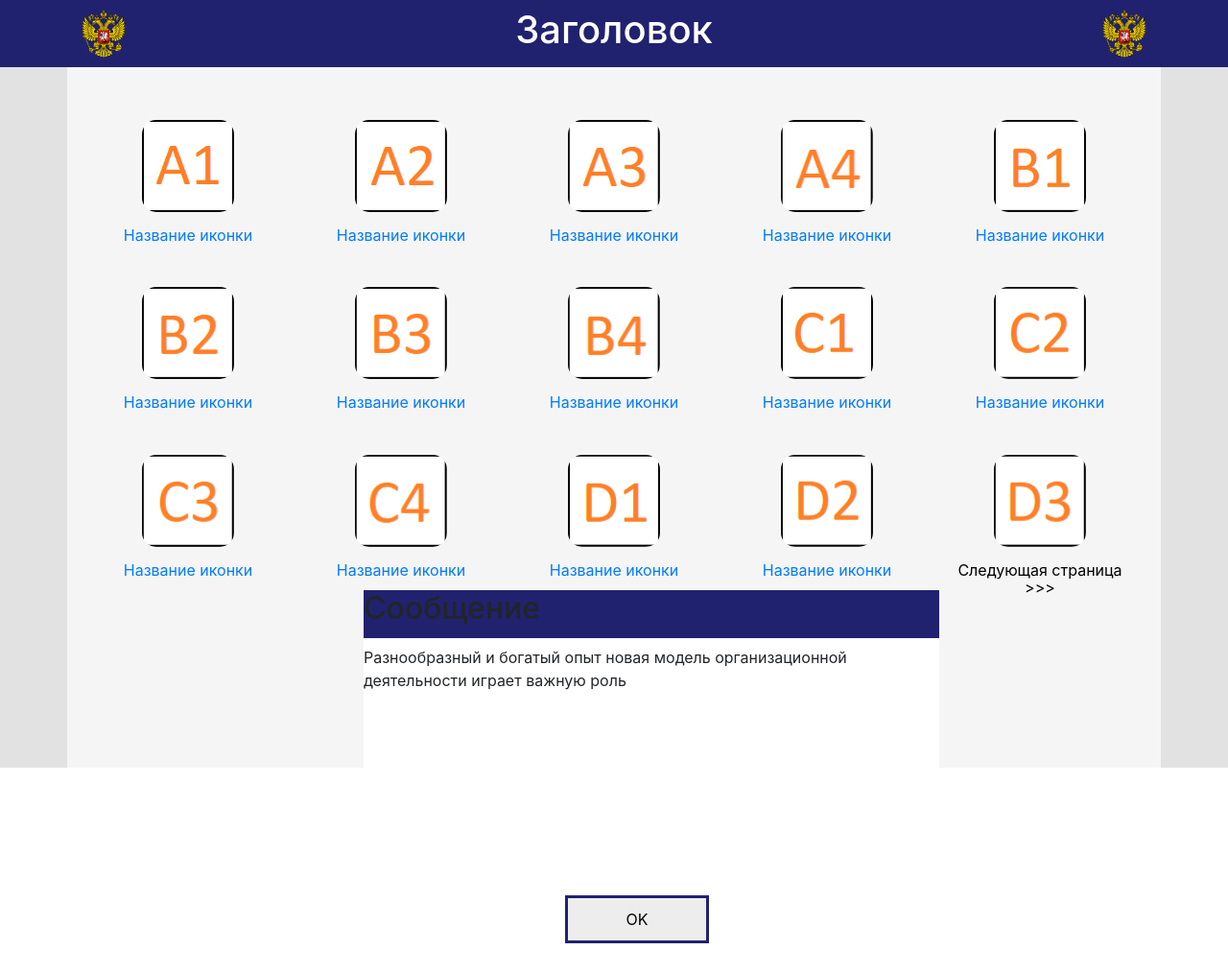
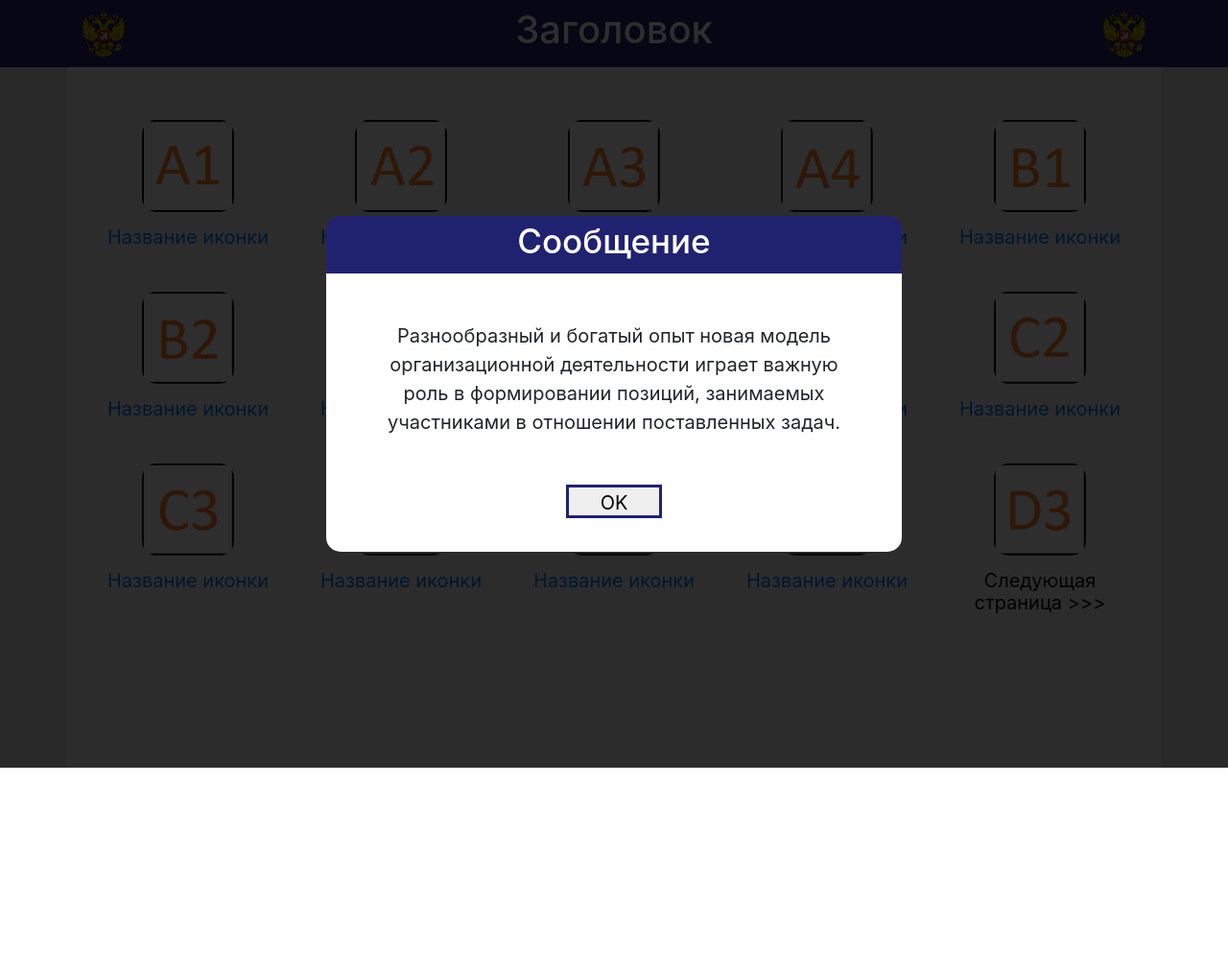
Before and after one commit to zulya-hn/corparative_portal, a website: page public/index.html in a window 1280 px wide. Shown: the whole page at 96% size. After the commit the page ends 800 px from the top, so only its background shows below. Drawn offline with Linux system fonts and the light colour scheme.

Commit message:
alert-window, fonts;

```diff
--- a/public/index.html
+++ b/public/index.html
@@ -191,17 +191,18 @@
                 </div>
             </main>
 
-            <div class="alert">
+            <div class="corp-alert active">
                 <div class="alert__background"></div>
                 <div class="alert__window">
                     <h2 class="alert__header">
                         Cообщение
                     </h2>
                     <div class="alert__text">
-                        Разнообразный и богатый опыт новая модель организационной деятельности играет важную роль
+                        Разнообразный и богатый опыт новая модель организационной деятельности играет важную роль в
+                        формировании позиций, занимаемых участниками в отношении поставленных задач.
                     </div>
                     <button class="ok__button">
-                        OK
+                        Ok
                     </button>
                 </div>
             </div>
--- a/resources/scss/common.scss
+++ b/resources/scss/common.scss
@@ -3,11 +3,18 @@
 @import 'components/second_view_page';
 @import 'components/alert';
 
+button:active, button:focus {
+    outline: none;
+}
+
 body {
     margin: 0;
     font-size: 14px;
     @media (min-width: 992px) {
-        font-size: 16px;
+        font-size: 20px;
+    }
+    @media (max-width: 425px) {
+        font-size: 12px;
     }
 }
 
@@ -30,6 +37,9 @@ $header-height: 70px;
     .title {
         text-align: center;
         flex-grow: 1;
+        @media (max-width: 576px) {
+            font-size: 30px;
+        }
     }
 }
 
--- a/resources/scss/components/alert.scss
+++ b/resources/scss/components/alert.scss
@@ -1,6 +1,15 @@
+
+.corp-alert {
+    display: none;
+
+    &.active {
+        display: block;
+    }
+}
+
+
 .alert__background {
-    display: none;
-    position: absolute;
+    position: fixed;
     width: 100%;
     height: 100%;
 
@@ -8,53 +17,62 @@
     left: 0;
     z-index: 100;
 
-    opacity: 0.1;
+    opacity: 0.82;
     background: #000;
-    &.active {
-        display: block;
-    }
 }
 
 .alert__window {
-    position: absolute;
-    top: 60%;
-    right: 0;
+    position: fixed;
+    top: 50%;
+    left: 50%;
+    z-index: 200;
     transform: translate(-50%, -50%);
-    z-index: 200;
+
+    width: 600px;
+    height: 350px;
+    background: white;
+    border-radius: 20px 20px 15px 15px;
+    @media (max-width: 576px) {
+        width: 100%;
+        height: 30%;
+        position: fixed;
+        max-width: 100%;
+        top: 100%;
+    }
+    }
 
 
-    width: 600px;
-    height: 400px;
-    background: white;
-}
-
 .alert__header {
-    h2 {
-        color: white;
-        text-align: center;
-    }
+    color: white;
+    text-align: center;
     display: block;
     position: relative;
 
     width: 600px;
-    height: 50px;
+    height: 60px;
 
     background: #21226F;
+    border-radius: 15px 15px 0 0;
+    font-size: 35px;
+    line-height: inherit;
+}
+
+.alert__text {
+    margin: 50px;
+    font-size: 20px;
+    vertical-align: middle;
+    text-align: center;
 }
 
 .ok__button {
-    width: 150px;
-    height: 50px;
-
-    position: relative;
-    top: 53%;
-    right: -35%;
+    width: 100px;
+    height: 35px;
+    margin: 0 250px;
 
     border: 3px solid #21226F;
-    background: #EDEDEE;
-    cursor: pointer;
-    h2 {
-        color: #21226F;
-        text-align: center;
+    text-transform: uppercase;
+    line-height: inherit;
+    &:active {
+        background: #CECECF;
     }
 }
--- a/resources/scss/components/first_view_page.scss
+++ b/resources/scss/components/first_view_page.scss
@@ -1,7 +1,7 @@
 // ICONS
 
 .icon {
-    margin: 20px auto 0;
+    margin: 30px auto 0;
     width: 50px;
     height: 50px;
     background-image: url('../../public/static/img/icon-sprite.png');
@@ -123,4 +123,13 @@
     @media (min-width: 992px) {
         margin: 15px;
     }
+    @media (max-width: 768px) {
+        padding: 0 20px;
+        margin-top: 5px;
+    }
+    @media (max-width: 412px) {
+        padding: 0;
+        margin-top: 5px;
+    }
+
 }
--- a/resources/scss/components/second_view_page.scss
+++ b/resources/scss/components/second_view_page.scss
@@ -17,4 +17,5 @@
 
 .some-text {
     margin-top: 15px;
+    padding: 0 10px;
 }
```
Also changed, not shown: public/static/css/build.css.
